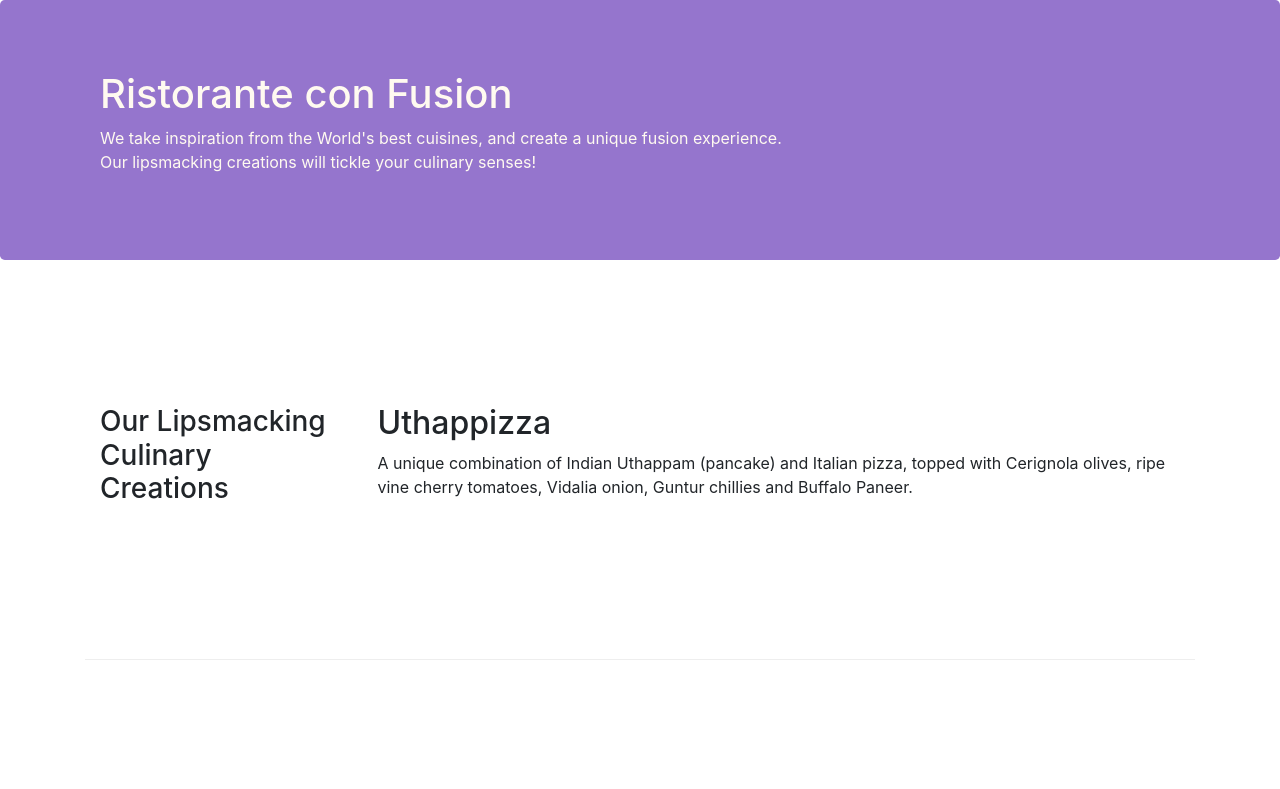
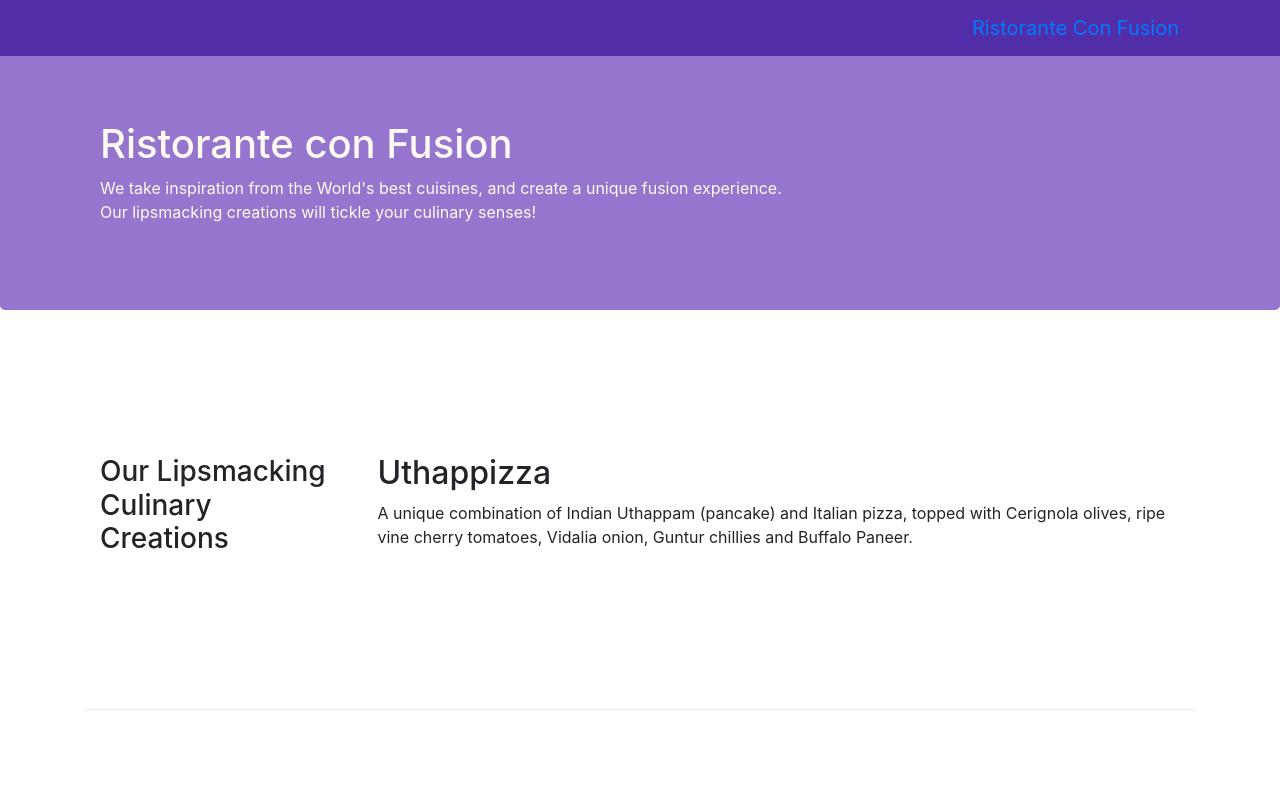
Before and after one commit to jduan/bootstrap_course, a website: page index.html in a window 1280 px wide. Shown: the top 789 px of the page. Drawn offline with nearby package versions, Linux system fonts and the light colour scheme.

Commit message:
add navigation bar

```diff
--- a/css/styles.css
+++ b/css/styles.css
@@ -28,3 +28,12 @@
     margin: 0px;
     color: #0f0f0f;
 }
+
+body {
+    padding: 50px 0px 0px 0px;
+    z-index: 0;
+}
+
+.navbar-inverse {
+    background-color: #512DA8;
+}
--- a/index.html
+++ b/index.html
@@ -14,6 +14,24 @@
     </head>
 
     <body>
+        <nav class="navbar navbar-inverse navbar-toggleable-sm fixed-top">
+            <div class="container">
+                <button class="navbar-toggler" type="button" data-toggle="collapse" data-target="#Navbar">
+                    <span class="navbar-toggler-icon"></span>
+                </button>
+                <a class="navbar-brand" href="#">
+                    Ristorante Con Fusion
+                </a>
+                <div class="collapse navbar-collapse" id="Navbar">
+                    <ul class="navbar-nav">
+                        <li class="nav-item active"><a class="nav-link" href="#">Home</a></li>
+                        <li class="nav-item"><a class="nav-link" href="#">About</a></li>
+                        <li class="nav-item"><a class="nav-link" href="#">Menu</a></li>
+                        <li class="nav-item"><a class="nav-link" href="#">Contact</a></li>
+                    </ul>
+                </div>
+            </div>
+        </nav>
         <header class="jumbotron">
             <div class="container">
                 <div class="row row-header">
```
Also changed, not shown: 1 other file.
